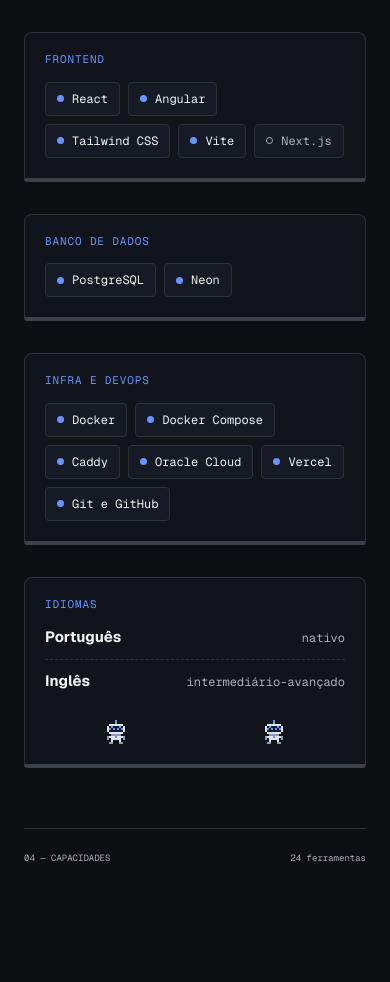
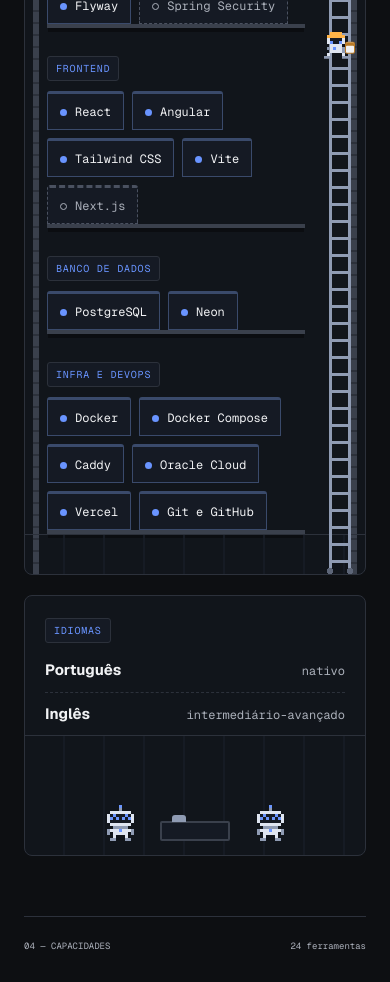
Before and after one commit to guiGocksAfK/GuiGocks-Portfolio, a Next.js app: page / in a window 390 px wide. Shown: the part 4900-5882 px from the top of the page. Before the commit the page ends 5794 px from the top, so only its background shows below. Built offline with nearby package versions, Linux system fonts and the light colour scheme.

Commit message:
feat: almoxarifado com estante, escada rolante, empilhadeira e escritório dos idiomas

```diff
--- a/src/app/globals.css
+++ b/src/app/globals.css
@@ -245,35 +245,60 @@
   .crane-cable { left: calc(50% - 19px - 1px); }
   .crane-jib { left: calc(50% - 19px - 40px); }
 }
-/* Capabilities: the tool store. One card per shelf (area) with its tools as crates marked by where they have been used,
-   plus a languages shelf with two robots greeting each other. A stock-taker robot walks along the top of one shelf at a time. */
+/* Capabilities: the tool store. A single shelving unit (a shelf per area, crates standing on metal planks, uprights on
+   both sides, a floor strip for the forklift and a rolling ladder parked on the right) next to the storekeeper's office
+   with the languages. Solid crates were used in production; dashed ones in projects. */
 .capabilities-section { padding: 90px 0 0; }
 .capabilities-section .section-footer { margin-top: 90px; }
 .yard-legend { display: flex; flex-wrap: wrap; gap: 18px; margin: -24px 0 22px; color: var(--muted); font-size: 11px; }
 .legend-item { display: inline-flex; align-items: center; gap: 8px; }
-.shelves { display: grid; grid-template-columns: repeat(auto-fit, minmax(280px, 1fr)); gap: 32px 20px; }
-.shelf { position: relative; padding: 18px 20px 20px; border: 1px solid var(--border); border-bottom: 4px solid #3a404c; border-radius: 8px 8px 3px 3px; background: #11151b; }
-.shelf-label { margin-bottom: 14px; color: var(--accent); font-size: 11px; text-transform: uppercase; letter-spacing: .08em; }
-.shelf-tools { display: flex; flex-wrap: wrap; gap: 8px; }
-.crate { position: relative; display: inline-flex; align-items: center; gap: 8px; padding: 7px 11px; border: 1px solid var(--border); border-radius: 4px; background: #151a24; color: var(--foreground); font-size: 12px; }
-.crate-project { color: var(--muted); }
+.yard-grid { display: grid; grid-template-columns: minmax(0, 1fr) minmax(260px, 320px); gap: 20px; align-items: stretch; }
+.rack { position: relative; overflow-x: clip; padding: 6px 60px 0 22px; border: 1px solid var(--border); border-radius: 8px; background: #11151b; }
+.rack-post { position: absolute; top: 0; bottom: 0; width: 6px; background: repeating-linear-gradient(to bottom, #3a404c 0 10px, #2c313b 10px 12px); }
+.rack-post-left { left: 8px; }
+.rack-post-right { right: 8px; }
+.rack-shelf { display: grid; grid-template-columns: 140px minmax(0, 1fr); align-items: end; gap: 16px; padding: 22px 0 0; border-bottom: 4px solid #3a404c; box-shadow: 0 5px 0 -1px #0b0d11; }
+.rack-shelf + .rack-shelf { margin-top: 6px; }
+.rack-tag { align-self: center; justify-self: start; padding: 4px 8px; border: 1px solid var(--border); border-radius: 3px; background: #151a24; color: var(--accent); font-size: 10px; text-transform: uppercase; letter-spacing: .08em; }
+.rack-crates { display: flex; flex-wrap: wrap; align-items: flex-end; gap: 8px; }
+/* A crate: a box with a lid line, standing on the plank. */
+.crate { position: relative; display: inline-flex; align-items: center; gap: 8px; padding: 9px 12px 8px; border: 1px solid #3a4a6b; border-top-width: 3px; border-radius: 3px 3px 0 0; background: #151a24; color: var(--foreground); font-size: 12px; }
+.crate-project { border-style: dashed; border-color: #4a5160; color: var(--muted); }
 .crate-mark { display: inline-block; width: 7px; height: 7px; border-radius: 50%; flex: none; }
 .crate-mark-production { background: var(--accent); }
 .crate-mark-project { border: 1.5px solid var(--muted); }
-.crate-checked::after { content: '✓'; position: absolute; right: -6px; top: -8px; width: 14px; height: 14px; border-radius: 50%; background: var(--accent); color: var(--background); font-size: 9px; line-height: 14px; text-align: center; animation: crate-check 1.4s ease-out forwards; }
+.crate-checked::after { content: '✓'; position: absolute; right: -6px; top: -9px; width: 15px; height: 15px; border-radius: 50%; background: var(--accent); color: var(--background); font-size: 9px; line-height: 15px; text-align: center; animation: crate-check 1.6s ease-out forwards; }
 @keyframes crate-check { 0% { transform: scale(0); opacity: 1; } 15% { transform: scale(1.25); } 25% { transform: none; } 80% { opacity: 1; } 100% { transform: none; opacity: 0; } }
-.stock-robot { position: absolute; z-index: 2; left: 0; top: 0; width: 16px; height: 18px; opacity: 0; pointer-events: none; }
-.stock-sprite, .stock-sprite svg { display: block; width: 100%; height: 100%; shape-rendering: crispEdges; }
-.stock-clipboard { position: absolute; right: -6px; top: 7px; width: 6px; height: 8px; border-radius: 1px; background: #f1f2f4; box-shadow: inset 0 2px 0 #b97a26, 0 0 0 1px #b97a26; }
+.rack-floor { position: relative; height: 40px; margin: 0 -60px 0 -22px; border-top: 1px solid var(--border); background: repeating-linear-gradient(90deg, transparent 0 38px, #161b24 38px 40px); }
+/* Rolling library ladder: two rails with rungs, full height, riding on the floor. */
+.rack-ladder { position: absolute; z-index: 2; left: 0; top: 0; bottom: 6px; width: 22px; border-inline: 3px solid #8f9bb3; background: repeating-linear-gradient(to bottom, transparent 0 14px, #8f9bb3 14px 17px); pointer-events: none; }
+.rack-ladder::after { content: ''; position: absolute; left: -6px; right: -6px; bottom: -6px; height: 6px; background: radial-gradient(circle at 4px 3px, #5d6678 3px, transparent 3.5px) left / 8px 6px no-repeat, radial-gradient(circle at 4px 3px, #5d6678 3px, transparent 3.5px) right / 8px 6px no-repeat; }
+.ladder-clerk { position: absolute; left: 0; top: 0; width: 24px; height: 27px; opacity: 0; }
+.ladder-clerk svg { display: block; width: 100%; height: 100%; shape-rendering: crispEdges; }
+.ladder-clerk::after { content: ''; position: absolute; right: -6px; top: 11px; width: 8px; height: 10px; border-radius: 1px; background: #f1f2f4; box-shadow: inset 0 3px 0 #b97a26, 0 0 0 1px #b97a26; }
+/* Forklift driving across the floor strip with a pallet and a crate on its forks. */
+.forklift { position: absolute; left: 0; bottom: 4px; width: 42px; height: 30px; pointer-events: none; }
+.forklift svg { display: block; width: 100%; height: 100%; shape-rendering: crispEdges; }
+.forklift-load { position: absolute; right: -4px; bottom: 12px; width: 18px; height: 14px; border: 1px solid #b97a26; border-top-width: 3px; border-radius: 2px 2px 0 0; background: #151a24; box-shadow: 0 3px 0 #b97a26; }
+/* The storekeeper's office: languages on top, a small scene with a desk and two robots greeting each other. */
+.office { position: relative; display: flex; flex-direction: column; padding: 22px 20px 0; border: 1px solid var(--border); border-radius: 8px; background: #11151b; }
+.office .rack-tag { margin-bottom: 16px; }
 .languages { display: grid; gap: 10px; }
 .languages li { display: flex; align-items: baseline; justify-content: space-between; gap: 12px; padding-bottom: 10px; border-bottom: 1px dashed var(--border); font-size: 15px; }
 .languages li:last-child { border-bottom: 0; }
 .language-level { color: var(--muted); font-size: 12px; }
-.lang-robots { display: flex; justify-content: space-between; margin-top: 18px; padding: 0 20%; }
-.lang-robot { position: relative; display: block; width: 22px; height: 24px; }
-.lang-robot svg { display: block; width: 100%; height: 100%; shape-rendering: crispEdges; }
-.lang-bubble { position: absolute; bottom: calc(100% + 6px); left: 50%; padding: 3px 8px; border: 1px solid var(--accent); border-radius: 4px; background: var(--background); color: var(--accent); font-size: 11px; white-space: nowrap; opacity: 0; transform: translate(-50%, 4px) scale(.6); transition: opacity .2s, transform .2s ease-out; }
-.lang-bubble-on { opacity: 1; transform: translate(-50%, 0); }
+.office-scene { position: relative; display: flex; align-items: flex-end; justify-content: space-around; min-height: 120px; margin: auto -20px 0; padding: 0 20px; border-top: 1px solid var(--border); background: repeating-linear-gradient(90deg, transparent 0 38px, #161b24 38px 40px); }
+.office-robot { position: relative; z-index: 1; display: block; width: 33px; height: 36px; margin-bottom: 14px; }
+.office-robot svg { display: block; width: 100%; height: 100%; shape-rendering: crispEdges; }
+.office-desk { position: absolute; left: 50%; bottom: 14px; width: 70px; height: 20px; margin-left: -35px; border: 2px solid #3a404c; border-radius: 2px; background: #151a24; }
+.office-desk::before { content: ''; position: absolute; left: 10px; top: -8px; width: 14px; height: 7px; border-radius: 3px 3px 0 0; background: #8f9bb3; }
+.office-bubble { position: absolute; bottom: calc(100% + 6px); left: 50%; padding: 3px 8px; border: 1px solid var(--accent); border-radius: 4px; background: var(--background); color: var(--accent); font-size: 11px; white-space: nowrap; opacity: 0; transform: translate(-50%, 4px) scale(.6); transition: opacity .2s, transform .2s ease-out; }
+.office-bubble-on { opacity: 1; transform: translate(-50%, 0); }
+@media (max-width: 900px) {
+  .yard-grid { grid-template-columns: minmax(0, 1fr); }
+  .rack-shelf { grid-template-columns: minmax(0, 1fr); gap: 10px; }
+  .rack-tag { align-self: start; }
+}
 /* Mail robot: pops up next to the email with an envelope over its head and a "copied" bubble, then drops back down. */
 .email-wrap { position: relative; display: inline-block; }
 .mailman { position: absolute; left: calc(100% + 12px); bottom: -2px; width: 22px; height: 24px; pointer-events: none; animation: mailman 2.2s ease-out both; }
--- a/src/components/capabilities-yard.tsx
+++ b/src/components/capabilities-yard.tsx
@@ -1,28 +1,41 @@
 'use client';
 
 import { useEffect, useRef } from 'react';
-import { CREW_HEIGHT, CREW_WIDTH, RobotSprite, crewMarkup } from '@/components/robot-sprite';
+import { RobotSprite, crewMarkup, forkliftMarkup } from '@/components/robot-sprite';
 
 type Use = 'production' | 'project';
 type Shelf = { label: string; items: readonly { name: string; use: Use }[] };
 type Languages = { label: string; items: readonly { name: string; level: string }[]; chat: readonly [string, string] };
 
-const WALK_SPEED = 70; // px per second: an unhurried stock check
+// The stock-taker is drawn bigger here (3px pixels instead of 2: 24×27, see .ladder-clerk).
+const CLERK_HEIGHT = 27;
+const LADDER_WIDTH = 22;
+const SLIDE_SPEED = 160; // px per second, the ladder rolling along its rail
+const CHECK_SPEED = 80; // px per second while checking crates: an unhurried stock take
+const CLIMB_SPEED = 110;
+const FORKLIFT_SPEED = 120;
 const STEP_INTERVAL = 140;
 
 class Cancelled extends Error {}
 
-// The tool store: every capability as a crate on a shelf per area, marked by where it has been used, plus a languages
-// shelf. The robots here only work, one job at a time: a stock-taker with a clipboard walks along the top of one shelf,
-// ticking each crate as it passes, then the two robots on the languages shelf greet each other ("Olá!" / "Hello!"),
-// then the next shelf. Runs only while the section is on screen; without motion everything is static.
+// The tool store ("almoxarifado"): one shelving unit with a shelf per area and the tools as crates standing on it,
+// marked by where they have been used, next to the storekeeper's office with the languages. The robots only work, one
+// job at a time: a stock-taker rides a rolling library ladder to a shelf and ticks its crates as the ladder slides past
+// them; then either a forklift drives across the floor with a pallet or the office robots greet each other. Runs only
+// while the section is on screen; without motion everything is static.
 export function CapabilitiesYard({ shelves, languages, legend }: { shelves: readonly Shelf[]; languages: Languages; legend: { production: string; project: string } }) {
   const yardRef = useRef<HTMLDivElement>(null);
+  const rackRef = useRef<HTMLDivElement>(null);
+  const ladderRef = useRef<HTMLSpanElement>(null);
 
   useEffect(() => {
     const yard = yardRef.current;
-    if (!yard || window.matchMedia('(prefers-reduced-motion: reduce)').matches) return;
+    const rackEl = rackRef.current;
+    const ladderEl = ladderRef.current;
+    if (!yard || !rackEl || !ladderEl || window.matchMedia('(prefers-reduced-motion: reduce)').matches) return;
     const area: HTMLDivElement = yard;
+    const rack: HTMLDivElement = rackEl;
+    const ladder: HTMLSpanElement = ladderEl;
     let cancelled = false;
     let inView = false;
     let waiters: (() => void)[] = [];
@@ -39,80 +52,136 @@
       const start = performance.now();
       const step = (now: number) => {
         if (cancelled) return reject(new Cancelled());
-        const t = Math.min(1, (now - start) / duration);
+        const t = Math.min(1, (now - start) / Math.max(duration, 1));
         onFrame(t);
         if (t < 1) requestAnimationFrame(step); else resolve();
       };
       requestAnimationFrame(step);
     });
+    const smooth = (t: number) => t * t * (3 - 2 * t);
 
-    // Stock check: the robot walks along the top edge of the shelf; each crate gets a tick as the robot reaches its share of the way.
+    // Parking spot of the ladder: the free strip on the right of the rack.
+    const parkX = () => rack.clientWidth - LADDER_WIDTH - 14;
+    let ladderX = parkX();
+    const placeLadder = (x: number) => { ladderX = x; ladder.style.transform = `translateX(${x}px)`; };
+    placeLadder(ladderX);
+
+    // A crew member drawn from markup, with alternating legs while it moves.
+    function crewMember(className: string) {
+      const el = document.createElement('span');
+      el.className = className;
+      let step = 0;
+      let legs: ReturnType<typeof setInterval> | undefined;
+      const draw = () => { el.innerHTML = crewMarkup(false, step); };
+      draw();
+      return {
+        el,
+        move: (on: boolean) => { clearInterval(legs); if (legs) intervals.delete(legs); if (on) { legs = setInterval(() => { step += 1; draw(); }, STEP_INTERVAL); intervals.add(legs); } },
+        stop: () => { clearInterval(legs); if (legs) intervals.delete(legs); },
+      };
+    }
+
+    // Stock take of one shelf: the clerk climbs the ladder to the shelf, rides it along the crates ticking each one,
+    // rides back to the parking spot and climbs down.
     async function inspect(shelf: HTMLElement) {
       const crates = [...shelf.querySelectorAll<HTMLElement>('.crate')];
-      const robot = document.createElement('span');
-      robot.className = 'stock-robot';
-      const sprite = document.createElement('span');
-      sprite.className = 'stock-sprite';
-      const clipboard = document.createElement('span');
-      clipboard.className = 'stock-clipboard';
-      robot.append(sprite, clipboard);
-      shelf.appendChild(robot);
-      let step = 0;
-      sprite.innerHTML = crewMarkup(false, 0);
-      const legs = setInterval(() => { step += 1; sprite.innerHTML = crewMarkup(false, step); }, STEP_INTERVAL);
-      intervals.add(legs);
-      const startX = 12;
-      const endX = shelf.clientWidth - CREW_WIDTH - 12;
-      const y = -CREW_HEIGHT;
-      let ticked = 0;
+      if (!crates.length) return;
+      const clerk = crewMember('ladder-clerk');
+      ladder.appendChild(clerk.el);
+      const floorY = ladder.clientHeight - CLERK_HEIGHT;
+      // Feet on the shelf's plank line, i.e. level with the crates' bottoms.
+      const shelfY = shelf.offsetTop + shelf.offsetHeight - CLERK_HEIGHT - 6;
+      const setClerk = (y: number, bob = 0) => { clerk.el.style.transform = `translate(-8px, ${y - bob}px)`; };
+      const rackBox = rack.getBoundingClientRect();
+      const centerOf = (crate: HTMLElement) => { const box = crate.getBoundingClientRect(); return box.left - rackBox.left + box.width / 2; };
       try {
-        await tween(250, t => { robot.style.opacity = String(t); robot.style.transform = `translate(${startX}px, ${y - 8 * (1 - t)}px)`; });
-        await tween((endX - startX) / WALK_SPEED * 1000, t => {
-          robot.style.transform = `translate(${startX + (endX - startX) * t}px, ${y}px)`;
-          while (ticked < crates.length && t >= (ticked + .5) / crates.length) {
-            const crate = crates[ticked++];
+        setClerk(floorY);
+        await tween(250, t => { clerk.el.style.opacity = String(t); });
+        // Climb up.
+        clerk.move(true);
+        await tween(Math.abs(floorY - shelfY) / CLIMB_SPEED * 1000, t => setClerk(floorY + (shelfY - floorY) * t));
+        clerk.move(false);
+        await pause(250);
+        // Roll to the first crate, then along the row, ticking crates as the ladder passes their middle.
+        const firstX = Math.min(...crates.map(crate => centerOf(crate))) - LADDER_WIDTH / 2 - 10;
+        const lastX = Math.max(...crates.map(crate => centerOf(crate))) - LADDER_WIDTH / 2 + 10;
+        const from = ladderX;
+        await tween(Math.abs(from - firstX) / SLIDE_SPEED * 1000, t => placeLadder(from + (firstX - from) * smooth(t)));
+        const pending = new Set(crates);
+        await tween(Math.abs(lastX - firstX) / CHECK_SPEED * 1000, t => {
+          placeLadder(firstX + (lastX - firstX) * t);
+          for (const crate of pending) {
+            if (centerOf(crate) <= ladderX + LADDER_WIDTH / 2) {
+              pending.delete(crate);
               crate.classList.remove('crate-checked');
               void crate.offsetWidth;
               crate.classList.add('crate-checked');
             }
+          }
         });
-        clearInterval(legs);
-        sprite.innerHTML = crewMarkup(false, 0);
-        await tween(250, t => { robot.style.opacity = String(1 - t); robot.style.transform = `translate(${endX}px, ${y - 8 * t}px)`; });
+        await pause(300);
+        const back = ladderX;
+        const park = parkX();
+        await tween(Math.abs(park - back) / SLIDE_SPEED * 1000, t => placeLadder(back + (park - back) * smooth(t)));
+        // Climb down and leave.
+        clerk.move(true);
+        await tween(Math.abs(floorY - shelfY) / CLIMB_SPEED * 1000, t => setClerk(shelfY + (floorY - shelfY) * t));
+        clerk.move(false);
+        await tween(250, t => { clerk.el.style.opacity = String(1 - t); });
       } finally {
-        clearInterval(legs);
-        intervals.delete(legs);
-        robot.remove();
+        clerk.stop();
+        clerk.el.remove();
       }
     }
 
-    // The two robots on the languages shelf say hello to each other, one after the other.
+    // A forklift drives across the floor in front of the rack carrying a pallet with a crate, and out the other side.
+    async function forklift() {
+      const floor = rack.querySelector<HTMLElement>('.rack-floor');
+      if (!floor) return;
+      const truck = document.createElement('span');
+      truck.className = 'forklift';
+      truck.innerHTML = `<span class="forklift-load"></span>${forkliftMarkup()}`;
+      floor.appendChild(truck);
+      const start = -60;
+      const end = floor.clientWidth + 20;
+      try {
+        await tween((end - start) / FORKLIFT_SPEED * 1000, t => {
+          truck.style.transform = `translate(${start + (end - start) * t}px, ${Math.round(Math.sin(t * 90)) }px)`;
+        });
+      } finally {
+        truck.remove();
+      }
+    }
+
+    // The storekeeper and a visitor say hello to each other, one after the other.
     async function chat() {
-      const bubbles = [...area.querySelectorAll<HTMLElement>('.lang-bubble')];
-      for (const bubble of bubbles) {
-        bubble.classList.add('lang-bubble-on');
-        await pause(1300);
-        bubble.classList.remove('lang-bubble-on');
+      for (const bubble of area.querySelectorAll<HTMLElement>('.office-bubble')) {
+        bubble.classList.add('office-bubble-on');
+        await pause(1400);
+        bubble.classList.remove('office-bubble-on');
         await pause(250);
       }
     }
 
     async function run() {
-      const shelfElements = [...area.querySelectorAll<HTMLElement>('.shelf:not(.shelf-languages)')];
+      const shelfElements = [...rack.querySelectorAll<HTMLElement>('.rack-shelf')];
       for (;;) {
-        for (const shelf of shelfElements) {
-          await pause(2200);
-          await inspect(shelf);
-          await pause(1200);
-          await chat();
+        for (let index = 0; index < shelfElements.length; index++) {
+          await pause(1800);
+          await inspect(shelfElements[index]);
+          await pause(900);
+          // Alternate the in-between job so the scene keeps varying.
+          if (index % 2 === 0) await forklift(); else await chat();
         }
       }
     }
 
     const resume = () => { if (inView && !document.hidden) { const ready = waiters; waiters = []; ready.forEach(resolve => resolve()); } };
-    const observer = new IntersectionObserver(([entry]) => { inView = entry.isIntersecting; resume(); }, { threshold: .25 });
+    const observer = new IntersectionObserver(([entry]) => { inView = entry.isIntersecting; resume(); }, { threshold: .2 });
     observer.observe(area);
     document.addEventListener('visibilitychange', resume);
+    const onResize = () => { if (ladderX > parkX()) placeLadder(parkX()); };
+    window.addEventListener('resize', onResize);
     run().catch(error => { if (!(error instanceof Cancelled)) throw error; });
 
     return () => {
@@ -122,7 +191,8 @@
       waiters.forEach(resolve => resolve());
       observer.disconnect();
       document.removeEventListener('visibilitychange', resume);
-      area.querySelectorAll('.stock-robot').forEach(element => element.remove());
+      window.removeEventListener('resize', onResize);
+      area.querySelectorAll('.ladder-clerk, .forklift').forEach(element => element.remove());
     };
   }, []);
 
@@ -132,11 +202,14 @@
         <span className="legend-item"><span className="crate-mark crate-mark-production" aria-hidden="true" />{legend.production}</span>
         <span className="legend-item"><span className="crate-mark crate-mark-project" aria-hidden="true" />{legend.project}</span>
       </p>
-      <div className="shelves">
+      <div className="yard-grid">
+        <div ref={rackRef} className="rack">
+          <span className="rack-post rack-post-left" aria-hidden="true" />
+          <span className="rack-post rack-post-right" aria-hidden="true" />
           {shelves.map(shelf => (
-          <section key={shelf.label} className="shelf" aria-label={shelf.label}>
-            <h3 className="shelf-label font-mono">{shelf.label}</h3>
-            <ul className="shelf-tools">
+            <section key={shelf.label} className="rack-shelf" aria-label={shelf.label}>
+              <h3 className="rack-tag font-mono">{shelf.label}</h3>
+              <ul className="rack-crates">
                 {shelf.items.map(item => (
                   <li key={item.name} className={`crate crate-${item.use} font-mono`}>
                     <span className={`crate-mark crate-mark-${item.use}`} aria-hidden="true" />
@@ -147,22 +220,27 @@
               </ul>
             </section>
           ))}
-        <section className="shelf shelf-languages" aria-label={languages.label}>
-          <h3 className="shelf-label font-mono">{languages.label}</h3>
+          <div className="rack-floor" aria-hidden="true" />
+          {/* Rolling library ladder on its rail; parked on the right when idle. */}
+          <span ref={ladderRef} className="rack-ladder" aria-hidden="true" />
+        </div>
+        <aside className="office" aria-label={languages.label}>
+          <h3 className="rack-tag font-mono">{languages.label}</h3>
           <ul className="languages">
             {languages.items.map(item => (
               <li key={item.name}><strong>{item.name}</strong><span className="language-level font-mono">{item.level}</span></li>
             ))}
           </ul>
-          <div className="lang-robots" aria-hidden="true">
+          <div className="office-scene" aria-hidden="true">
             {languages.chat.map((line, index) => (
-              <span key={line} className={`lang-robot lang-robot-${index}`}>
-                <span className="lang-bubble font-mono">{line}</span>
+              <span key={line} className={`office-robot office-robot-${index}`}>
+                <span className="office-bubble font-mono">{line}</span>
                 <RobotSprite pose="idle" mood="happy" />
               </span>
             ))}
+            <span className="office-desk" />
           </div>
-        </section>
+        </aside>
       </div>
     </div>
   );
--- a/src/components/robot-sprite.tsx
+++ b/src/components/robot-sprite.tsx
@@ -30,6 +30,15 @@
       <g transform="translate(0 1)">{pixelRects(DRONE_BODY)}</g>
     </svg>
   );
+}
+
+// Forklift for the tool store, facing right: roof cage with a hard-hat driver, orange body, mast and forks in front.
+// Plain markup because it is created outside React.
+const FORKLIFT = ['.SSSSS.....S..', '.S.O.S.....S..', '.S.B.S.....S..', '.SOOOOOO....S.', 'OOOOOOOOO...S.', 'OOOOOOOOO...S.', 'OOOOOOOOOSSSSS', '.OOOOOOOO.....', '.DD....DD.....', '.DD....DD.....'];
+
+export function forkliftMarkup() {
+  const rects = FORKLIFT.flatMap((row, y) => [...row].map((pixel, x) => COLORS[pixel] ? `<rect x="${x}" y="${y}" width="1.02" height="1.02" fill="${COLORS[pixel]}"/>` : '')).join('');
+  return `<svg viewBox="0 0 14 10" aria-hidden="true">${rects}</svg>`;
 }
 
 // Stand-in portrait for the badge until a real photo exists: a person in a hard hat.
```
Lines whose indentation alone changed are shown as unchanged.
